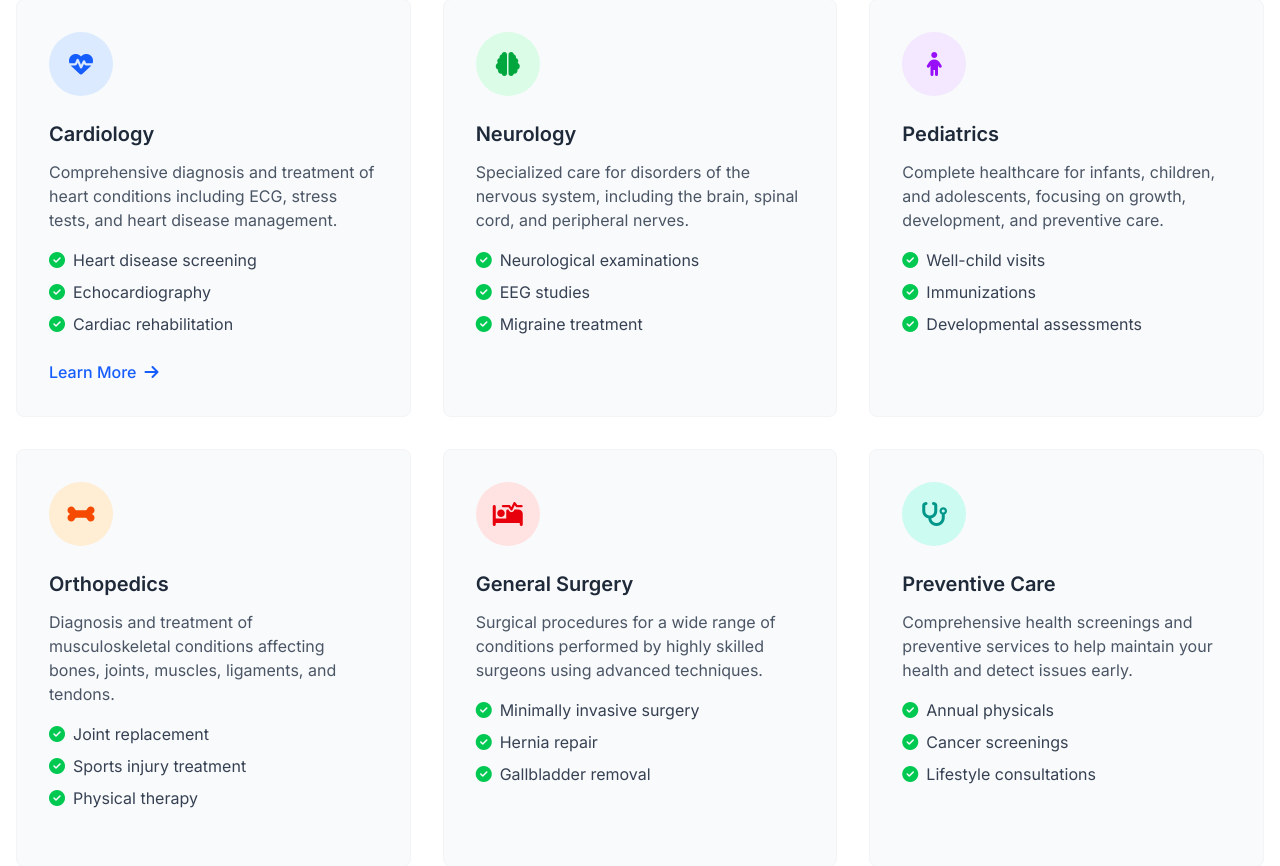
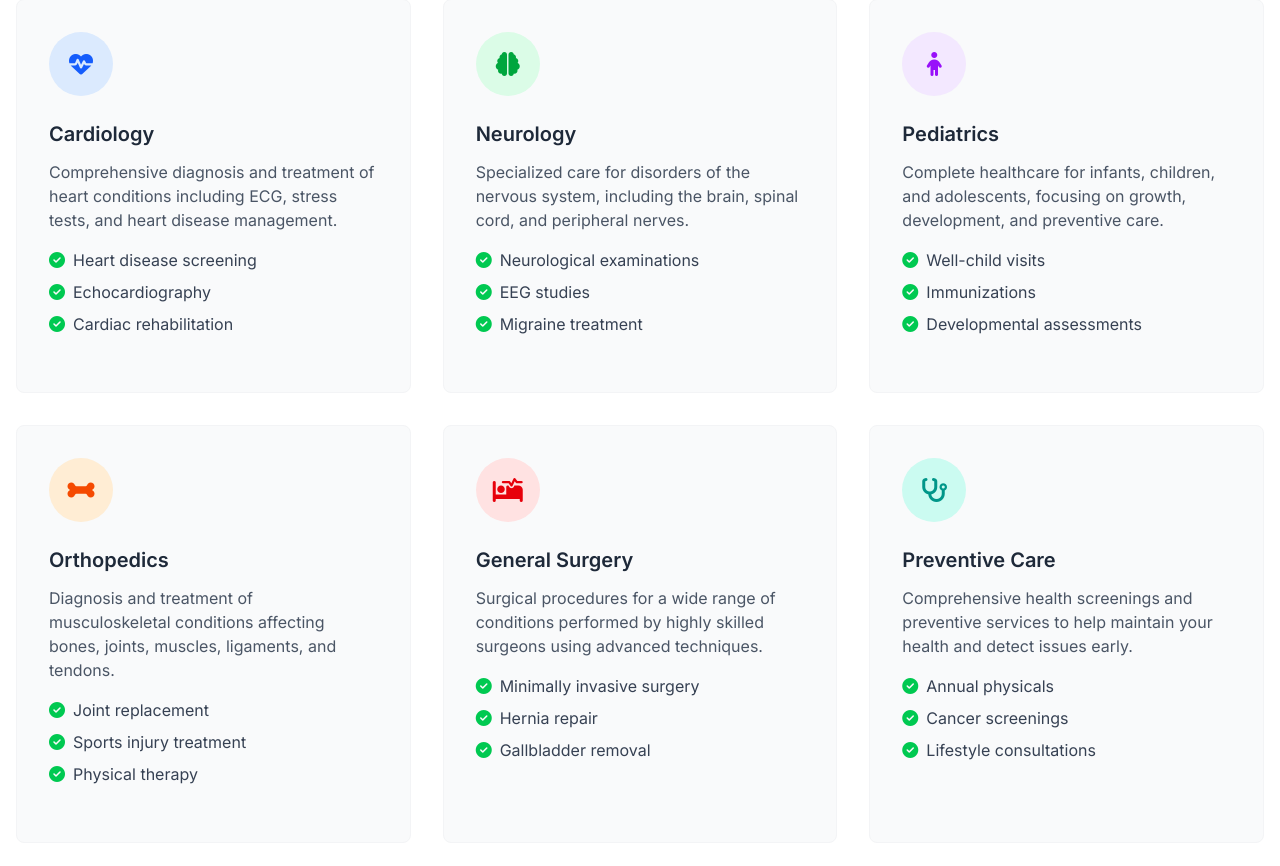
Before and after one commit to titustum/doctors-appointment-system, a Flask app: page / in a window 1280 px wide. Shown: the part 2511-3377 px from the top of the page. Run offline with Flask 3, Linux system fonts and the light colour scheme.

Commit message:
Small update

```diff
--- a/templates/home.html
+++ b/templates/home.html
@@ -143,9 +143,9 @@
                         <span class="text-gray-700">Cardiac rehabilitation</span>
                     </li>
                 </ul>
-                <a href="#" class="inline-flex items-center text-blue-600 hover:text-blue-800 font-medium">
+                <!-- <a href="#" class="inline-flex items-center text-blue-600 hover:text-blue-800 font-medium">
                     Learn More <i class="fas fa-arrow-right ml-2"></i>
-                </a>
+                </a> -->
             </div>
 
             <!-- Service Card 2 -->
```
